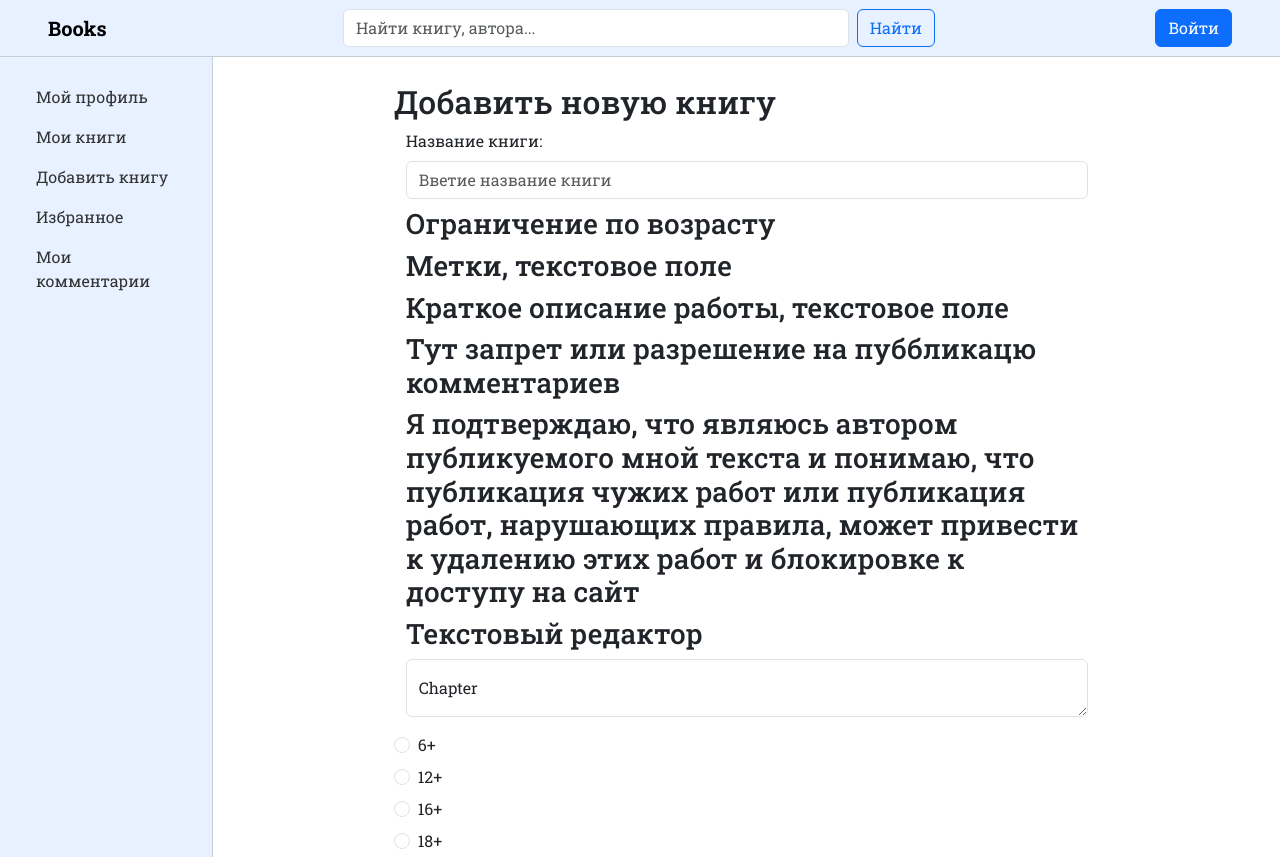
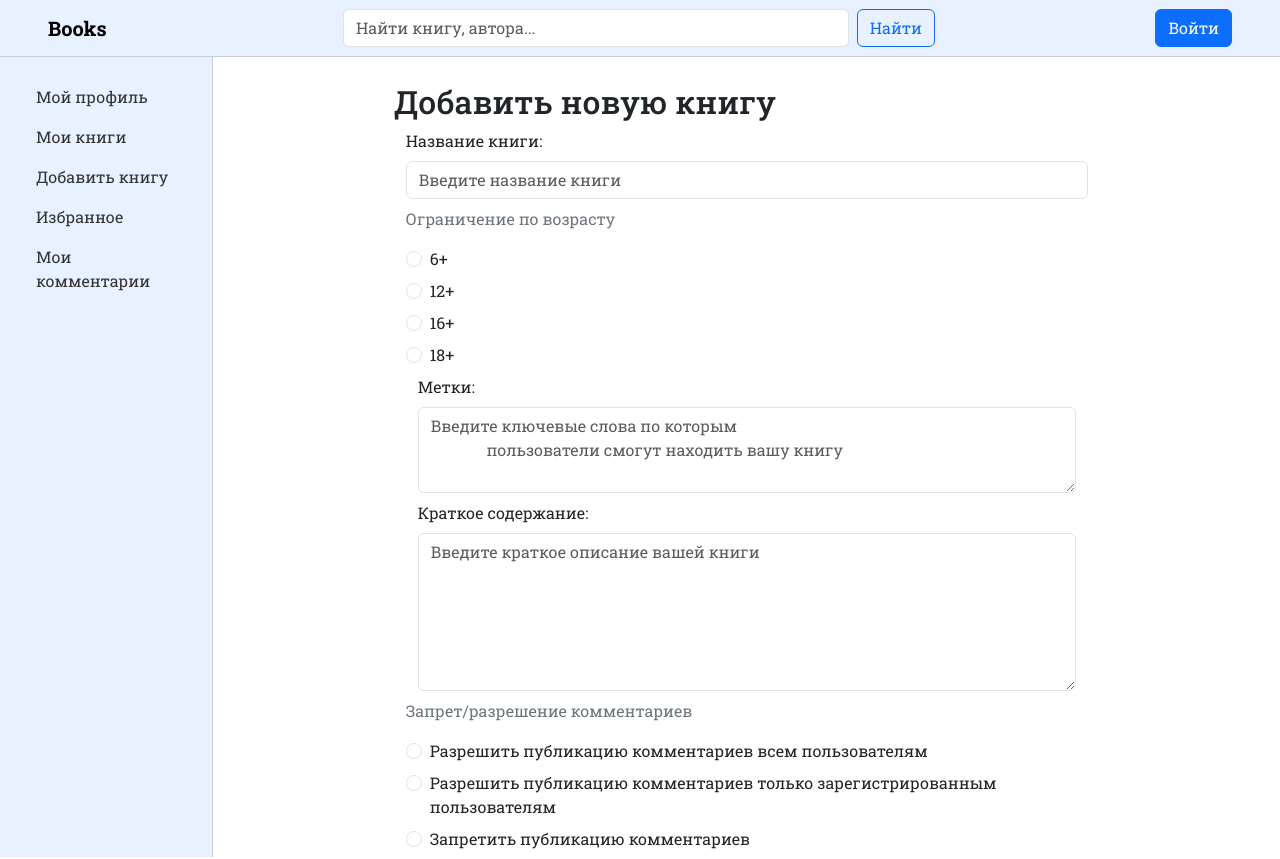
Before and after one commit to DashaSav/book-project, a React (Create React App) app: page /addbook in a window 1280 px wide. Shown: the top 859 px of the page. Built offline with nearby package versions, Linux system fonts and the light colour scheme.

Commit message:
add book (wip)

```diff
--- a/src/presentation/pages/AddBook.tsx
+++ b/src/presentation/pages/AddBook.tsx
@@ -6,16 +6,26 @@ import { useState } from "react";
 
 export default function AddBook() {
   const ageOptions = ["6+", "12+", "16+", "18+"];
+  const allowComment = [
+    "Разрешить публикацию комментариев всем пользователям",
+    "Разрешить публикацию комментариев только зарегистрированным пользователям",
+    "Запретить публикацию комментариев",
+  ];
 
   const [bookName, setBookName] = useState("");
+  const [bookTags, setBookTags] = useState("");
 
   const changeBookName = (e: React.ChangeEvent<HTMLInputElement>) =>
     setBookName(e.currentTarget.value);
+
+  const changeBookTags = (e: React.ChangeEvent<HTMLInputElement>) =>
+    setBookTags(e.currentTarget.value);
 
   return (
     <DefaultPageLayout>
       <Container className="content">
         <h2>Добавить новую книгу</h2>
+        <Form className="addBook">
           <Container className="inputText">
             <Form.Group className="mb-2">
               <Form.Label>Название книги: </Form.Label>
@@ -24,35 +34,57 @@ export default function AddBook() {
                 value={bookName}
                 onChange={changeBookName}
                 type="text"
-              placeholder="Вветие название книги"
+                placeholder="Введите название книги"
               />
             </Form.Group>
-          <h3>Ограничение по возрасту</h3>
-          <h3>Метки, текстовое поле</h3>
-          <h3>Краткое описание работы, текстовое поле</h3>
-          <h3>Тут запрет или разрешение на пуббликацю комментариев</h3>
-          <h3>
-            Я подтверждаю, что являюсь автором публикуемого мной текста и
-            понимаю, что публикация чужих работ или публикация работ, нарушающих
-            правила, может привести к удалению этих работ и блокировке к доступу
-            на сайт
-          </h3>
-          <h3>Текстовый редактор</h3>
-          <FloatingLabel
-            controlId="chapterText"
-            label="Chapter"
-            className="mb-3"
-          >
-            <Form.Control as="textarea" placeholder="Введите название книги" />
-          </FloatingLabel>
-        </Container>
-
-        <Form>
+            <p className="age">Ограничение по возрасту</p>
             {ageOptions.map((option) => (
               <div key={option} className="mb-2">
                 <Form.Check type="radio" label={option} name="radioGroup" />
               </div>
             ))}
+            <Container className="inputText">
+              <Form.Group className="mb-2">
+                <Form.Label>Метки: </Form.Label>
+                <Form.Control
+                  name="booktags"
+                  value={bookTags}
+                  onChange={changeBookTags}
+                  type="text"
+                  as="textarea"
+                  rows={3}
+                  placeholder="Введите ключевые слова по которым
+              пользователи смогут находить вашу книгу"
+                />
+              </Form.Group>
+            </Container>
+            <Container className="inputText">
+              <Form.Group className="mb-2">
+                <Form.Label>Краткое содержание: </Form.Label>
+                <Form.Control
+                  name="chapterName"
+                  value={bookTags}
+                  onChange={changeBookTags}
+                  type="text"
+                  as="textarea"
+                  rows={6}
+                  placeholder="Введите краткое описание вашей книги"
+                />
+              </Form.Group>
+            </Container>
+            <p className="age">Запрет/разрешение комментариев</p>
+            {allowComment.map((option) => (
+              <div key={option} className="mb-2">
+                <Form.Check type="radio" label={option} name="radioGroup" />
+              </div>
+            ))}
+            <h3>
+              Я подтверждаю, что являюсь автором публикуемого мной текста и
+              понимаю, что публикация чужих работ или публикация работ,
+              нарушающих правила, может привести к удалению этих работ и
+              блокировке к доступу на сайт
+            </h3>
+          </Container>
         </Form>
       </Container>
     </DefaultPageLayout>
--- /dev/null
+++ b/src/presentation/pages/Favorites.tsx
@@ -0,0 +1,27 @@
+import { useEffect, useState } from "react";
+import DefaultPageLayout from "./DefaultPage";
+import { Stack } from "react-bootstrap";
+import { getFavorites } from "../../data/apiService";
+import Book from "../components/Book";
+
+export default function Favorites() {
+  const [books, setBooks] = useState<DBBook[]>([]);
+
+  useEffect(() => {
+    getFavorites()
+      .then((books) => setBooks(books))
+      .catch((e) => console.log(e));
+  }, []);
+  return (
+    <>
+      <DefaultPageLayout>
+        <h4 className="mb-2 mt-2">Мое избранное:</h4>
+        <Stack direction="horizontal">
+          {books.map((book) => (
+            <Book book={book} />
+          ))}
+        </Stack>
+      </DefaultPageLayout>
+    </>
+  );
+}
```
Lines whose indentation alone changed are shown as unchanged.
